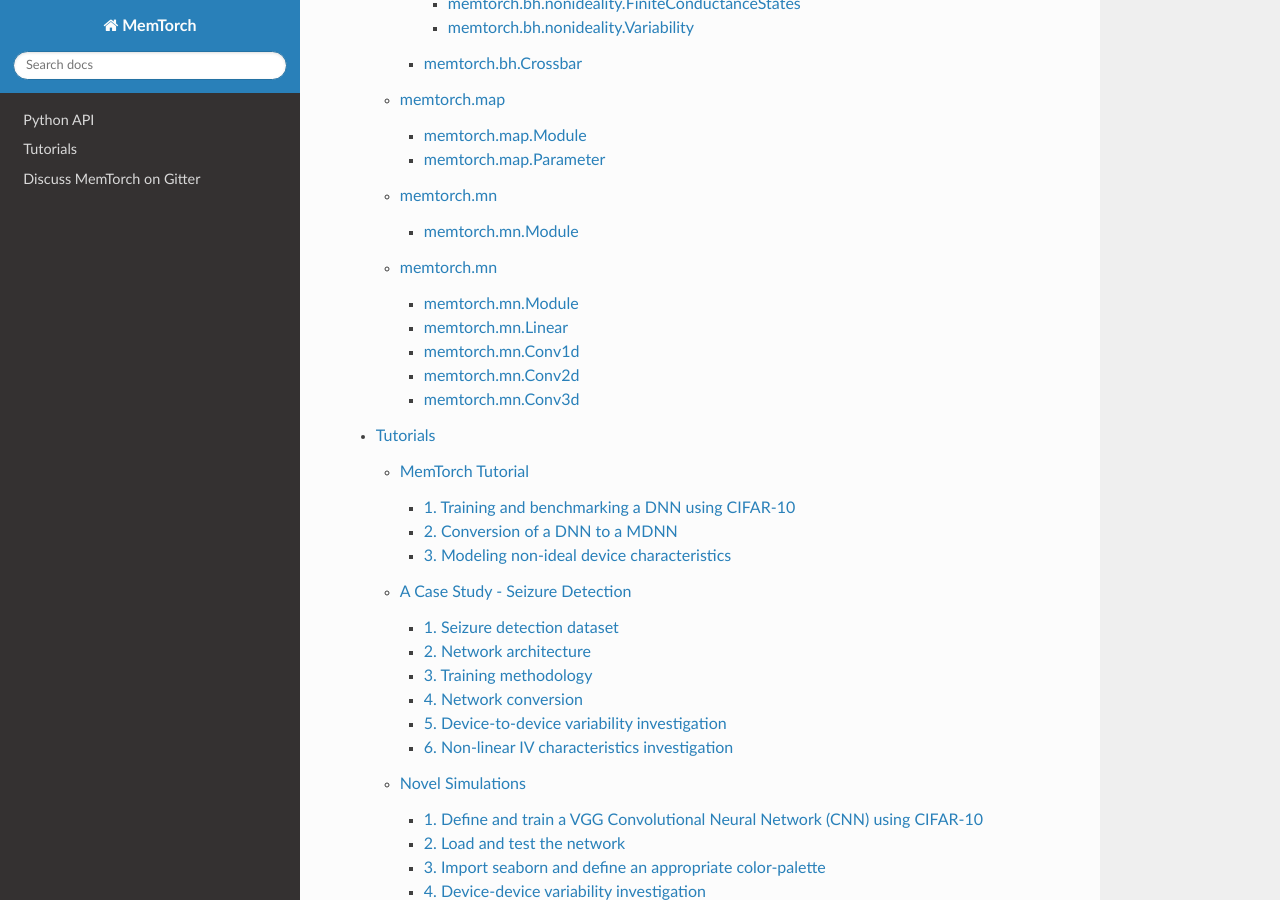
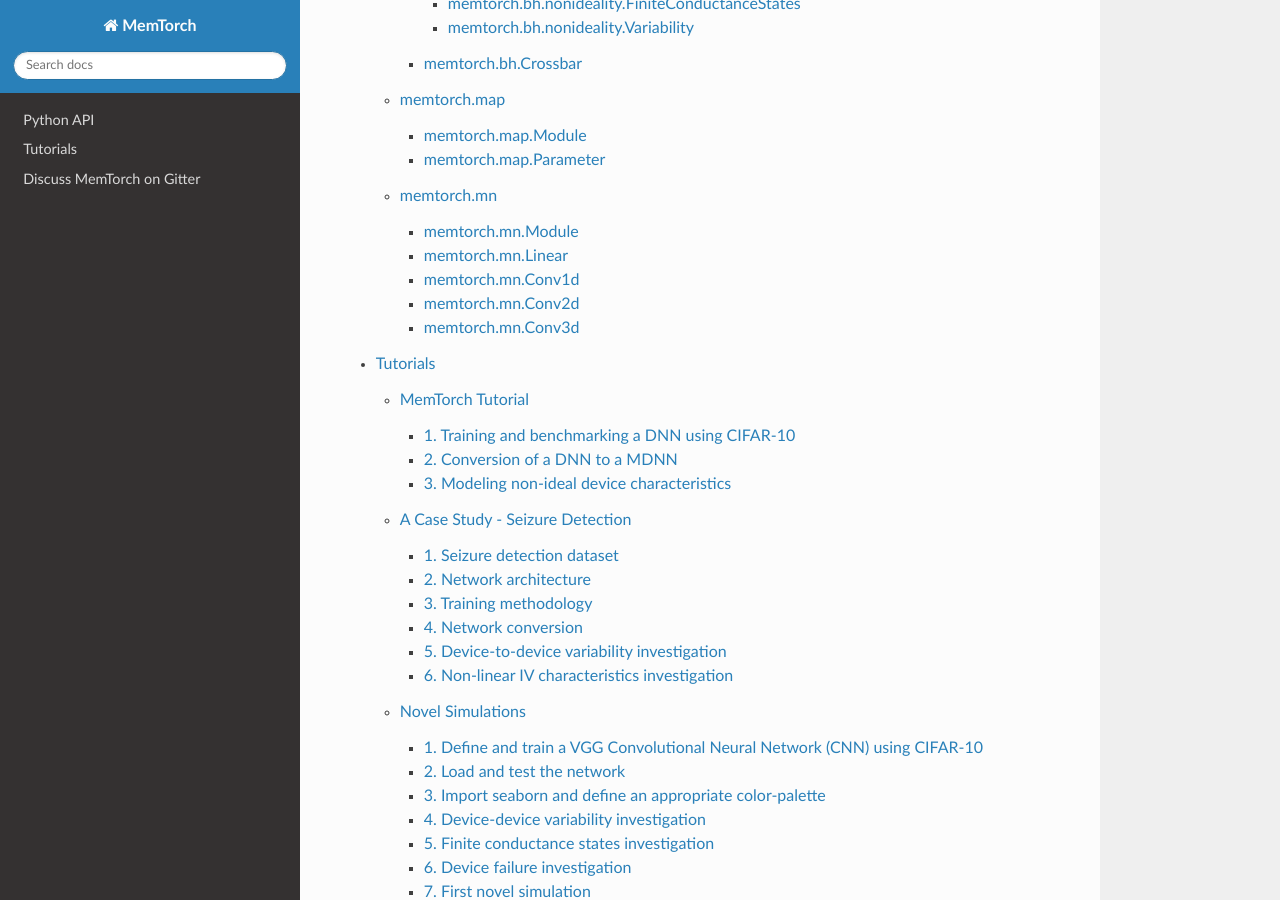
Before and after one commit to coreylammie/MemTorch, a Sphinx documentation site: the page built from docs/index.rst, in a window 1280 px wide and 900 px high, scrolled down 468 px. Built offline with Sphinx 7.4.7 and the Read the Docs theme 2.0.0, drawn with Linux system fonts in a browser that asks for light colours.

Commit message:
Update memtorch.mn.rst

```diff
--- a/docs/memtorch.mn.rst
+++ b/docs/memtorch.mn.rst
@@ -1,15 +1,3 @@
-memtorch.mn
-===================
-torch.nn equivalent submodule.
-
-memtorch.mn.Module
--------------------------
-
-.. automodule:: memtorch.mn.Module
-   :members:
-   :undoc-members:
-   :show-inheritance:
-
 memtorch.mn
 ===================
 torch.nn equivalent submodule.
```
